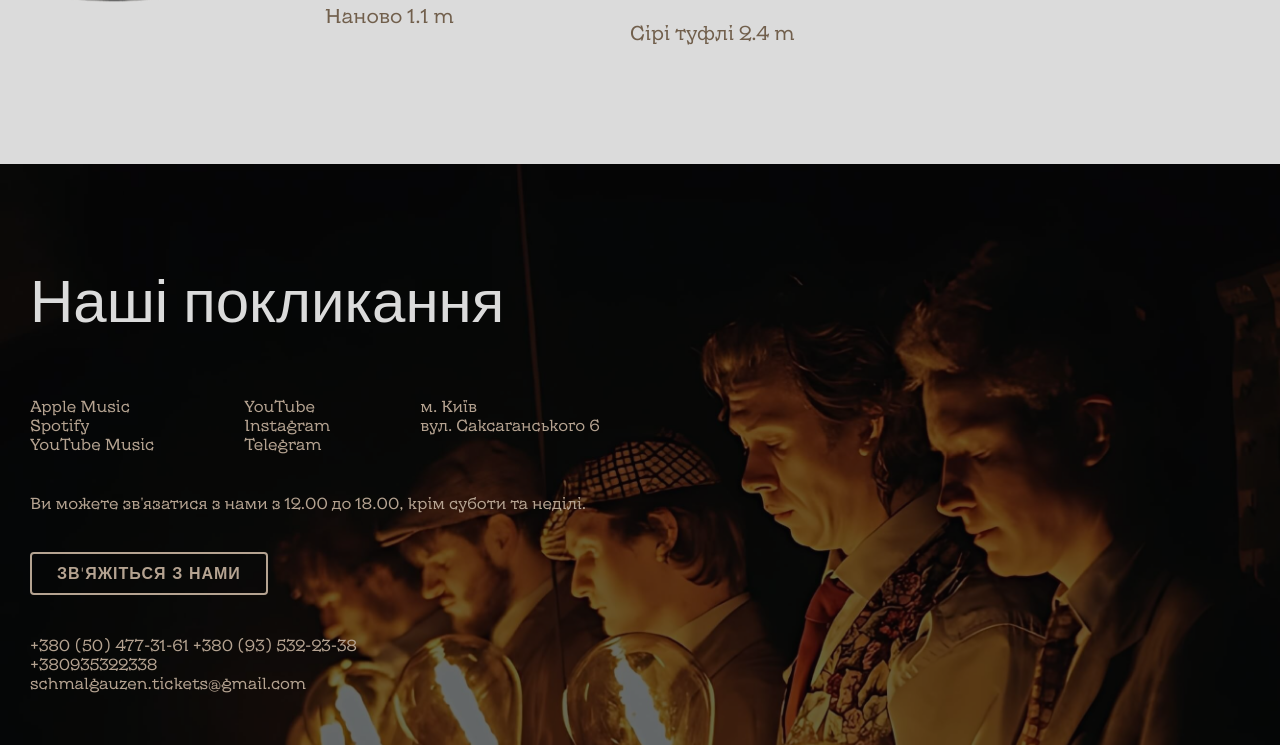
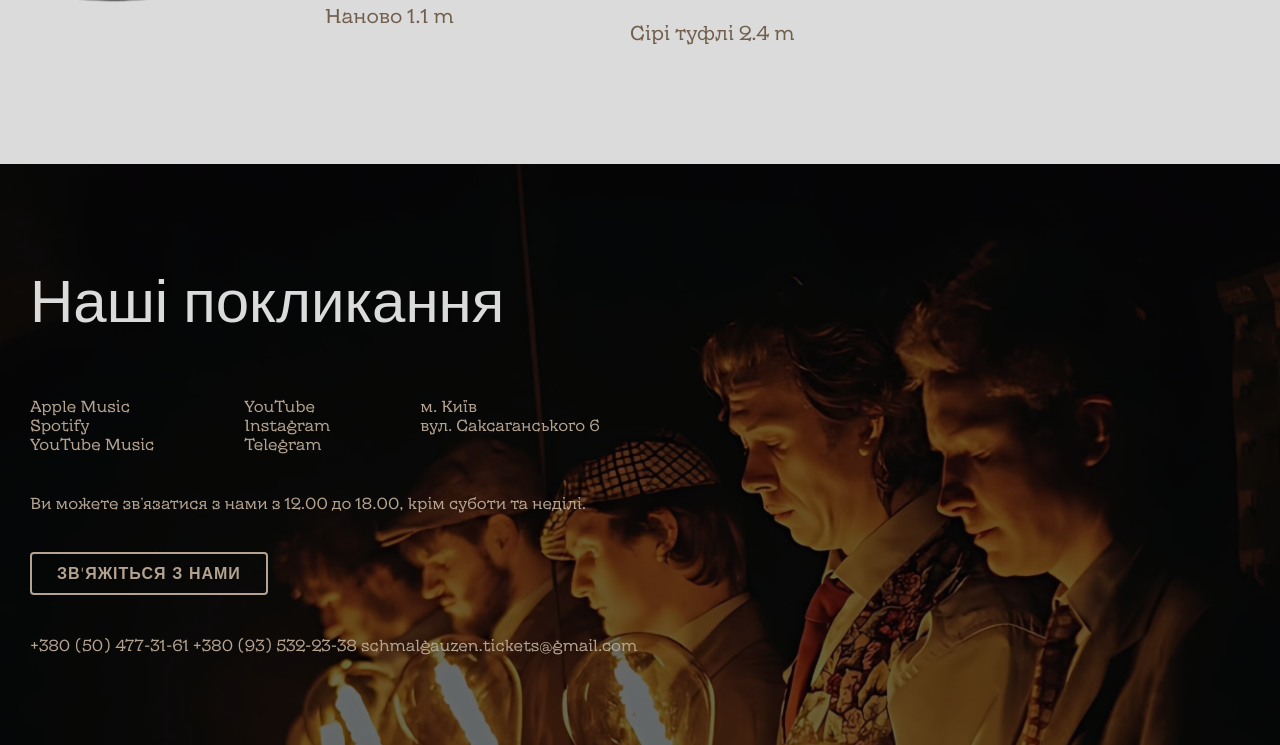
Before and after one commit to OksanaaStets/PC-22Stets, a plain HTML site: page index.html in a window 1280 px wide. Shown: the part 8541-9286 px from the top of the page. Drawn offline with nearby package versions, Linux system fonts and the light colour scheme.

Commit message:
Редагування html та css

```diff
--- a/index.html
+++ b/index.html
@@ -430,7 +430,6 @@
             <div>
                 <a class="contact-link" href = "tel: +380504773161"> +380 (50) 477-31-61 </a>
                 <a class="contact-link" href = "tel: +380935322338"> +380 (93) 532-23-38 </a>
-                <p>+380935322338</p>
                 <a href = "mailto:schmalgauzen.tickets@gmail.com" rel="nofollow"  target="_blank"> schmalgauzen.tickets@gmail.com</a>
             </div>
         </div>
--- a/styles.css
+++ b/styles.css
@@ -673,7 +673,7 @@ footer {
   background-position: center right;
 }
 
-footer a, footer p , .contact-link{
+footer a, .contact-link{
   font-family: var(--font-deco);
   font-weight: 400;
   color: var(--color-accent);
```
